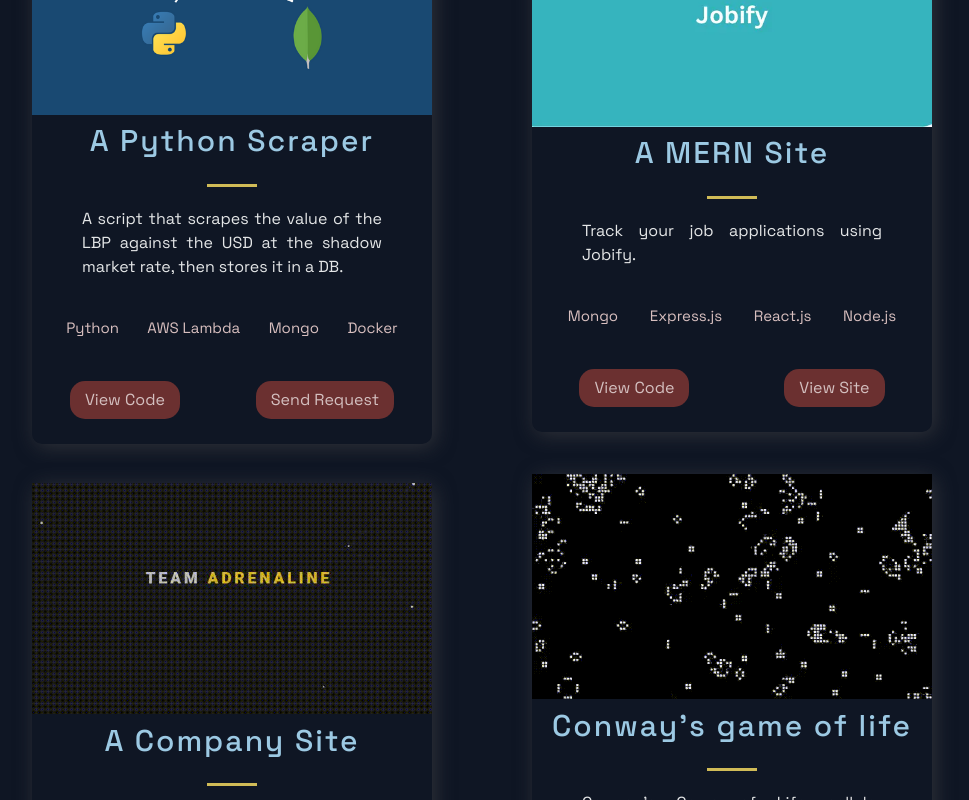
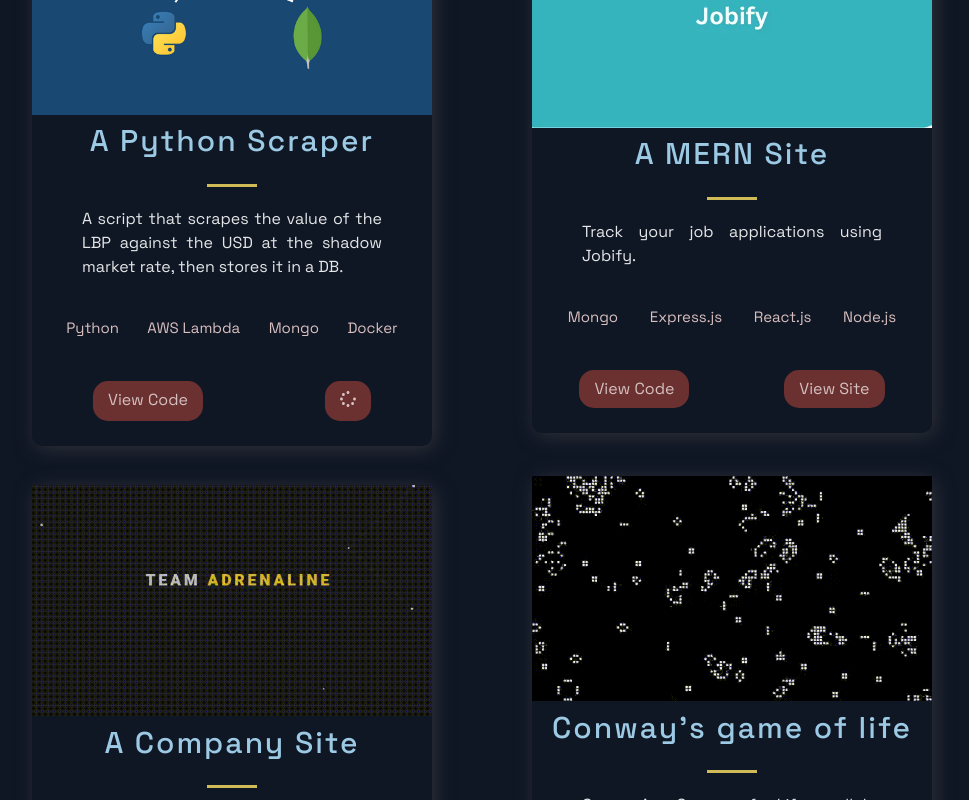
Before and after one commit to zakjanzi/portfolio-website, a Next.js app: page / in a window 1280 px wide. Both pictures are taken after a click on the link "Send Request". Shown: the part 883-1683 px from the top of the page, without its empty margins (158-1127 px from the left). Built offline with nearby package versions, Linux system fonts and the light colour scheme; no server answers.

Commit message:
added loading spinner

```diff
--- a/package.json
+++ b/package.json
@@ -6,7 +6,7 @@
     "build": "next build",
     "start": "next start",
     "export": "next export",
-    "dev": "cross-env NODE_OPTIONS='--openssl-legacy-provider' next dev"
+    "dev": "cross-env NODE_OPTIONS='' next dev"
   },
   "dependencies": {
     "@next/bundle-analyzer": "^13.1.4",
--- a/src/components/Projects/Projects.js
+++ b/src/components/Projects/Projects.js
@@ -9,13 +9,17 @@
 import { Section, SectionDivider, SectionTitle } from '../../styles/GlobalComponents';
 // Data/content.
 import { projects } from '../../constants/constants';
+import { FaSpinner } from 'react-icons/fa';
 
 const Projects = () => {
   const [responses, setResponses] = useState({});
   const [showResponse, setShowResponse] = useState(false);
   const [currentProjectId, setCurrentProjectId] = useState('');
+  const [isLoading, setIsLoading] = useState(false);
+
 
   const handleSendRequest = async (id) => {
+    setIsLoading(true);
     // make API call (lambda function)
     const response = await fetch('https://kh0nb8jzt2.execute-api.eu-north-1.amazonaws.com/prod');
     const data = await response.json();
@@ -25,6 +29,7 @@
     }));
     setShowResponse(true);
     setCurrentProjectId(id);
+    setIsLoading(false);
   };
 
 
@@ -50,7 +55,7 @@
               </TagList>
               {showResponse && currentProjectId === project.id && (
                 <ResponseContainer>
-                  <p>{responses[project.id]}</p>
+                  <p data-aos="fade-in">{responses[project.id]}</p>
                 </ResponseContainer>
               )}
             </div>
@@ -59,7 +64,9 @@
                 View Code
               </ExternalLinks>
               {project.id === 'scraper' ? (
-                <ExternalLinks onClick={() => handleSendRequest(project.id)}>Send Request</ExternalLinks>
+                <ExternalLinks onClick={() => handleSendRequest(project.id)}>
+                  {isLoading ? <FaSpinner data-aos="fade-in"/> : 'Send Request'}
+                </ExternalLinks>
               ) : (
                 <ExternalLinks href={project.live} target="_blank">
                   View Site
--- a/src/components/Projects/ProjectsStyles.js
+++ b/src/components/Projects/ProjectsStyles.js
@@ -20,7 +20,6 @@
   padding: 2rem;
   padding-bottom: 0;
 }
-
 `
 export const BlogCard = styled.div`
   border-radius: 10px;
@@ -80,16 +79,6 @@
 `;
 
 
-// for the pyScraper project
-export const ResponseContainer = styled.div`
-  background-color: #0000;
-  padding: 1rem;
-  margin-top: 1rem;
-  white-space: pre-wrap;
-  overflow-wrap: break-word;
-`;
-
-
 export const UtilityList = styled.ul`
   list-style-type: none;
   padding: 0;
@@ -121,4 +110,30 @@
 export const Tag = styled.li`
 color: #d8bfbf;
 font-size: 1.5rem;
-`
+`;
+
+
+// for the pyScraper project
+export const ResponseContainer = styled.div`
+  background-color: #0000;
+  padding: 1rem;
+  margin-top: 1rem;
+  white-space: pre-wrap;
+  overflow-wrap: break-word;
+`;
+
+
+export const FaSpinner = styled.div`
+  border: 4px solid rgba(0, 0, 0, 0.1);
+  border-left-color: #09f;
+  border-radius: 50%;
+  height: 24px;
+  width: 24px;
+  animation: spin 1s linear infinite;
+
+  @keyframes spin {
+    to {
+      transform: rotate(360deg);
+    }
+  }
+`;
```
